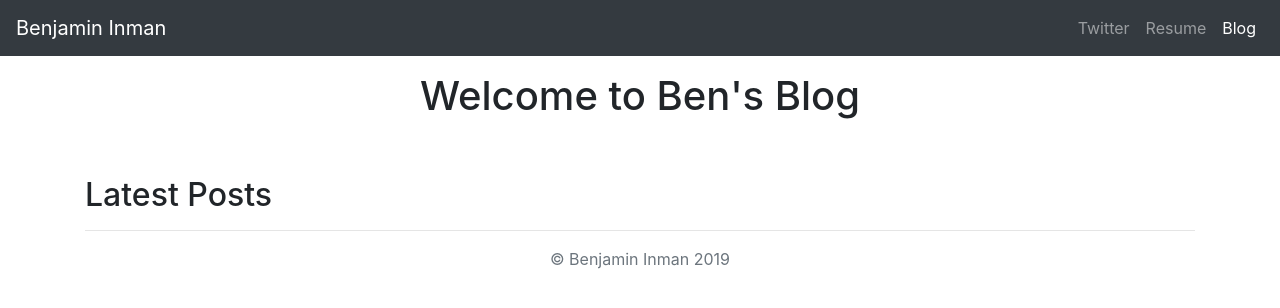
After one commit to benibanez/portfolio-project, a Django app: page /blog/ in a window 1280 px wide. The commit adds this page. Shown: the top 308 px of the page. Run offline with Django 3.2, Linux system fonts and the light colour scheme; data that the repository does not hold is empty; some libraries are stand-ins or nearby versions.

Commit message:
Blog functionality and polish

```diff
--- /dev/null
+++ b/blog/templates/blog/allblogs.html
@@ -0,0 +1,70 @@
+<!doctype html>
+<html lang="en">
+  <head>
+    {% load staticfiles %}
+    <meta charset="utf-8">
+    <meta name="viewport" content="width=device-width, initial-scale=1, shrink-to-fit=no">
+    <meta name="description" content="">
+    <meta name="author" content="Mark Otto, Jacob Thornton, and Bootstrap contributors">
+    <meta name="generator" content="Jekyll v3.8.5">
+    <title>Ben's Blog</title>
+
+
+
+    <!-- Bootstrap core CSS -->
+<link rel="stylesheet" href="https://stackpath.bootstrapcdn.com/bootstrap/4.3.1/css/bootstrap.min.css" integrity="sha384-ggOyR0iXCbMQv3Xipma34MD+dH/1fQ784/j6cY/iJTQUOhcWr7x9JvoRxT2MZw1T" crossorigin="anonymous">
+
+
+  </head>
+  <body>
+    <header>
+      <nav class="navbar navbar-expand-lg navbar-dark bg-dark">
+        <a class="navbar-brand" href="{% url 'home' %}">Benjamin Inman</a>
+        <button class="navbar-toggler" type="button" data-toggle="collapse" data-target="#navbarNavAltMarkup" aria-controls="navbarNavAltMarkup" aria-expanded="false" aria-label="Toggle navigation">
+          <span class="navbar-toggler-icon"></span>
+        </button>
+        <div class="collapse navbar-collapse" id="navbarNavAltMarkup">
+          <div class="navbar-nav ml-auto">
+            <a class="nav-item nav-link" href="http://twitter.com/nickchuckwalter">Twitter</a>
+            <a class="nav-item nav-link" href="{% static 'resume.pdf' %}">Resume</a>
+            <a class="nav-item nav-link active" href="{% url 'allblogs' %}">Blog</a>
+
+          </div>
+        </div>
+      </nav>
+    </header>
+
+<main role="main">
+  <div class="container">
+
+  <h1 class="text-center pt-3">Welcome to Ben's Blog</h1>
+  <br />
+  <br />
+  <h2>Latest Posts</h2>
+  <hr />
+
+  {% for blog in blogs.all %}
+  <a href="{% url 'detail' blog.id %}"><h3>{{ blog.title }}</h3></a>
+  {{ blog.pub_date_pretty }}
+  <br />
+  <img class ="img-fluid" src="{{blog.image.url }}" height = 200 width= 200 />
+  <br />
+  <p>{{ blog.summary }}</p>
+  {% endfor %}
+
+
+  </div>
+
+
+
+</main>
+
+<footer class="text-muted">
+  <div class="container text-center">
+    <p>© Benjamin Inman {% now "Y" %}</p>
+  </div>
+</footer>
+<script src="https://code.jquery.com/jquery-3.3.1.slim.min.js" integrity="sha384-q8i/X+965DzO0rT7abK41JStQIAqVgRVzpbzo5smXKp4YfRvH+8abtTE1Pi6jizo" crossorigin="anonymous"></script>
+<script src="https://cdnjs.cloudflare.com/ajax/libs/popper.js/1.14.7/umd/popper.min.js" integrity="sha384-UO2eT0CpHqdSJQ6hJty5KVphtPhzWj9WO1clHTMGa3JDZwrnQq4sF86dIHNDz0W1" crossorigin="anonymous"></script>
+<script src="https://stackpath.bootstrapcdn.com/bootstrap/4.3.1/js/bootstrap.min.js" integrity="sha384-JjSmVgyd0p3pXB1rRibZUAYoIIy6OrQ6VrjIEaFf/nJGzIxFDsf4x0xIM+B07jRM" crossorigin="anonymous"></script>
+</html>
--- /dev/null
+++ b/blog/urls.py
@@ -0,0 +1,9 @@
+from django.urls import path
+
+from . import views
+
+urlpatterns = [
+    path('', views.allblogs, name='allblogs'),
+    path('<int:blog_id>/', views.detail, name='detail'),
+
+]
--- a/blog/views.py
+++ b/blog/views.py
@@ -1,3 +1,12 @@
-from django.shortcuts import render
+from django.shortcuts import render, get_object_or_404
+
+from .models import Blog
 
 # Create your views here.
+def allblogs(request):
+    blogs = Blog.objects
+    return render(request, 'blog/allblogs.html', {'blogs':blogs})
+
+def detail(request, blog_id):
+    detailblog = get_object_or_404(Blog, pk=blog_id)
+    return render(request, 'blog/detail.html', {'blog':detailblog})
--- a/portfolio/settings.py
+++ b/portfolio/settings.py
@@ -123,6 +123,12 @@ USE_TZ = True
 # Static files (CSS, JavaScript, Images)
 # https://docs.djangoproject.com/en/1.11/howto/static-files/
 
+STATICFILES_DIRS = [
+    os.path.join(BASE_DIR, 'portfolio/static/')
+
+]
+
+STATIC_ROOT = os.path.join(BASE_DIR, 'static')
 STATIC_URL = '/static/'
 
 MEDIA_ROOT = os.path.join(BASE_DIR, 'media')
--- a/portfolio/urls.py
+++ b/portfolio/urls.py
@@ -18,9 +18,10 @@ from django.contrib import admin
 from django.conf import settings
 from django.conf.urls.static import static
 import jobs.views
-from django.urls import path
+from django.urls import path, include
 
 urlpatterns = [
     url('^admin/', admin.site.urls),
     path('', jobs.views.home, name='home'),
+    path('blog/', include('blog.urls'))
 ] + static(settings.MEDIA_URL, document_root= settings.MEDIA_ROOT)
```
Also changed, not shown: blog/models.py (+9 -0 lines), blog/templates/blog/detail.html (added, +68 -0 lines), jobs/templates/home.html (+9 -6 lines), 3 other files.
